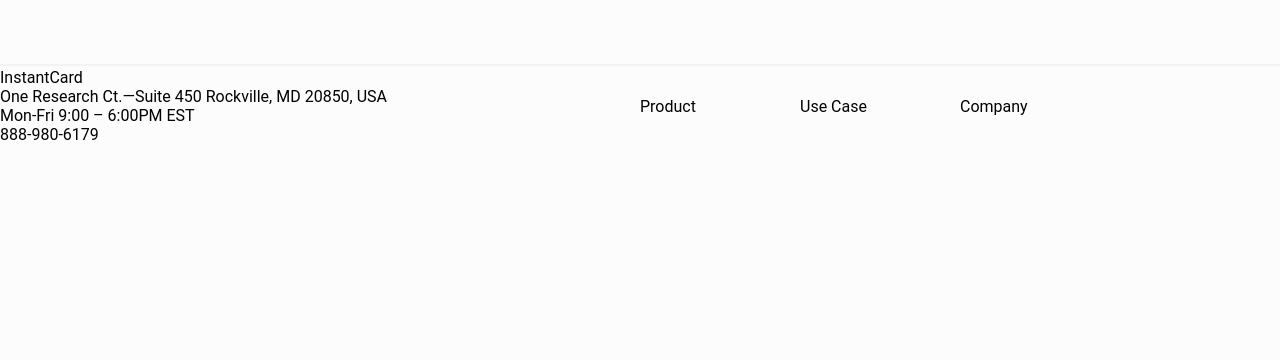
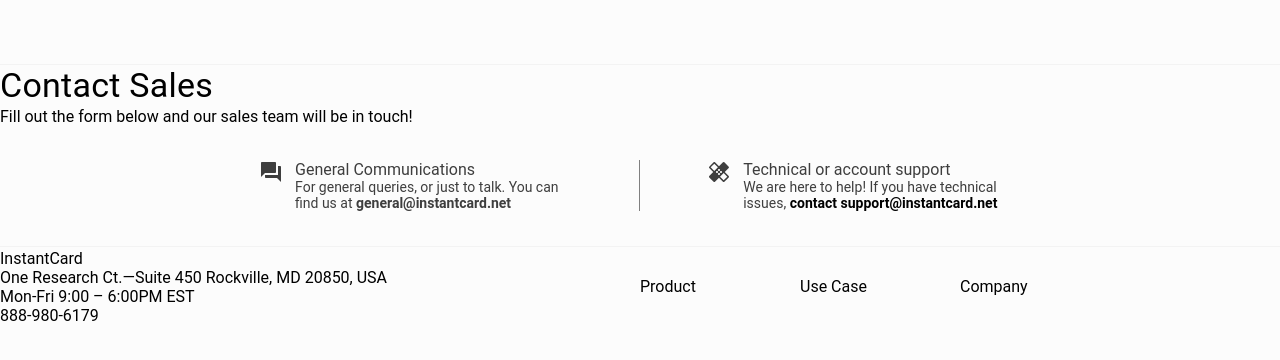
Before and after one commit to spenclark/instant-card, a React (Create React App) app: page /contact-us in a window 1280 px wide. Shown: the top 360 px of the page. Built offline with nearby package versions, Linux system fonts and the light colour scheme.

Commit message:
SubContact Flow

```diff
--- a/src/Components/ContactView/Contact.jsx
+++ b/src/Components/ContactView/Contact.jsx
@@ -4,6 +4,7 @@
 import ImportContactsIcon from '@material-ui/icons/ImportContacts';
 import LocationCityIcon from '@material-ui/icons/LocationCity';
 import {makeStyles } from "@material-ui/styles"
+import ContactSubComponent from "./ContactSubComponent";
 
 const useStyles = makeStyles((theme) => ({
     slanted: {
@@ -114,7 +115,7 @@
         <>
             {/* <div className={classes.slanted}></div> */}
 
-            <div style={{margin: "auto", height: "80vh", width: "100%", }}>
+            <div style={{margin: "auto", height: "60vh", width: "100%", }}>
                     <div style={{margin: "auto", width: "100%", }}>
                     {/* Title Div */}
                     <div className={classes.textDiv}>
@@ -153,30 +154,11 @@
                         </Grid>
                 </div>
                 {/* Reroute Div - Easy flow if card options leave user stuck */}
-                <div>
-                    <div>
-                        <Grid container xs={12} >
-                            <Grid item md={12} xs={6}>
-                                <Typography>
 
-                                </Typography>
-                                <Typography>
+                </div>
 
-                                </Typography>
-                            </Grid>
-                            <Grid item md={12} xs={6}>
-                                <Typography>
-
-                                </Typography>
-                                <Typography>
-
-                                </Typography>
-                            </Grid>
-                        </Grid>
-                    </div>
-                </div>
-                </div>
             </div>
+            <ContactSubComponent />
     </>
     )
 }
--- a/src/Components/ContactView/ContactForm.jsx
+++ b/src/Components/ContactView/ContactForm.jsx
@@ -1,9 +1,30 @@
 import React from "react"
-
+import TextField from "@material-ui/core/TextField";
+import { Box, Button, Paper, Typography, Grid } from "@material-ui/core";
+import ContactSubComponent from "./ContactSubComponent"
 function ContactForm() {
     return(
         <>
-        Contacted
+        <Box>
+            <Box>
+                <Typography variant="h4">
+                    Contact Sales
+                </Typography>
+                <Typography variant="p">
+                    Fill out the form below and our sales team will be in touch!
+                </Typography>
+            </Box>
+            <Grid>
+                <Grid>
+
+                </Grid>
+                <Grid>
+
+                </Grid>
+            </Grid>
+        </Box>
+        {/* // render contactSubComponent which is Render */}
+        <ContactSubComponent />
         </>
     )
 }
--- /dev/null
+++ b/src/Components/ContactView/ContactSubComponent.jsx
@@ -0,0 +1,43 @@
+import React from "react"
+import ForumIcon from '@material-ui/icons/Forum'
+import HealingIcon from '@material-ui/icons/Healing'
+import {Grid} from "@material-ui/core"
+
+function ContactSubComponent() {
+    // This is the component that appears at the bottom -- gives user an easy out/fail safe option when trying to get in touch or figure something out
+    return (
+        <Grid container xs={12} style={{width: "70%", display: "flex", justifyContent: "center", alignContent: "center", margin: "auto", height: "15vh"}}>
+            <Grid item sm={6} xs={12} style={{borderRight: "1px grey solid"}}>
+                <div style={{display: "flex", justifyContent: "center", margin: "auto", width: "70%"}}>
+                    <ForumIcon
+                    style={{color: "#3E3E3E", paddingRight: "12px"}}></ForumIcon>
+                    <div>
+                        <p style={{color: "#3E3E3E", fontSize: "16px"}}>
+                            General Communications
+                        </p>
+                        <p style={{color: "#3E3E3E", fontSize: "14px"}}>
+                            For general queries, or just to talk. You can find us at <span style={{fontWeight: "600"}}>general@instantcard.net</span>
+                        </p>
+                    </div>
+                </div>
+            </Grid>
+
+            <Grid item sm={6} xs={12}>
+                <div style={{display: "flex", justifyContent: "center", margin: "auto", width: "70%"}}>
+                    <HealingIcon style={{color: "#3E3E3E", paddingRight: "12px"}}>
+                    </HealingIcon>
+                    <div>
+                        <p style={{color: "#3E3E3E", fontSize: "16px"}}>
+                            Technical or account support
+                        </p>
+                        <p style={{color: "#3E3E3E", fontSize: "14px"}}>
+                            We are here to help! If you have technical issues,  <span style={{color: "black", fontWeight: "600"}}>contact support@instantcard.net</span>
+                        </p>
+                    </div>
+                </div>
+            </Grid>
+        </Grid>
+    )
+}
+
+export default ContactSubComponent
--- a/src/Routing.jsx
+++ b/src/Routing.jsx
@@ -3,6 +3,7 @@
 import Landing from "./Components/Landing/Landing"
 import Designer from "./Components/CardDesigner/Designer"
 import ContactView from "./Components/ContactView/Contact";
+import ContactForm from "./Components/ContactView/ContactForm";
 
 const Routing = () => {
 
@@ -24,6 +25,11 @@
             to: "/contact"
 
         },
+        {
+            usage: ContactForm,
+            exact: false,
+            to: "/contact-us"
+        }
     ]
 
     return(
```
Also changed, not shown: 1 other file (tests, documents, lock files or other folders).
